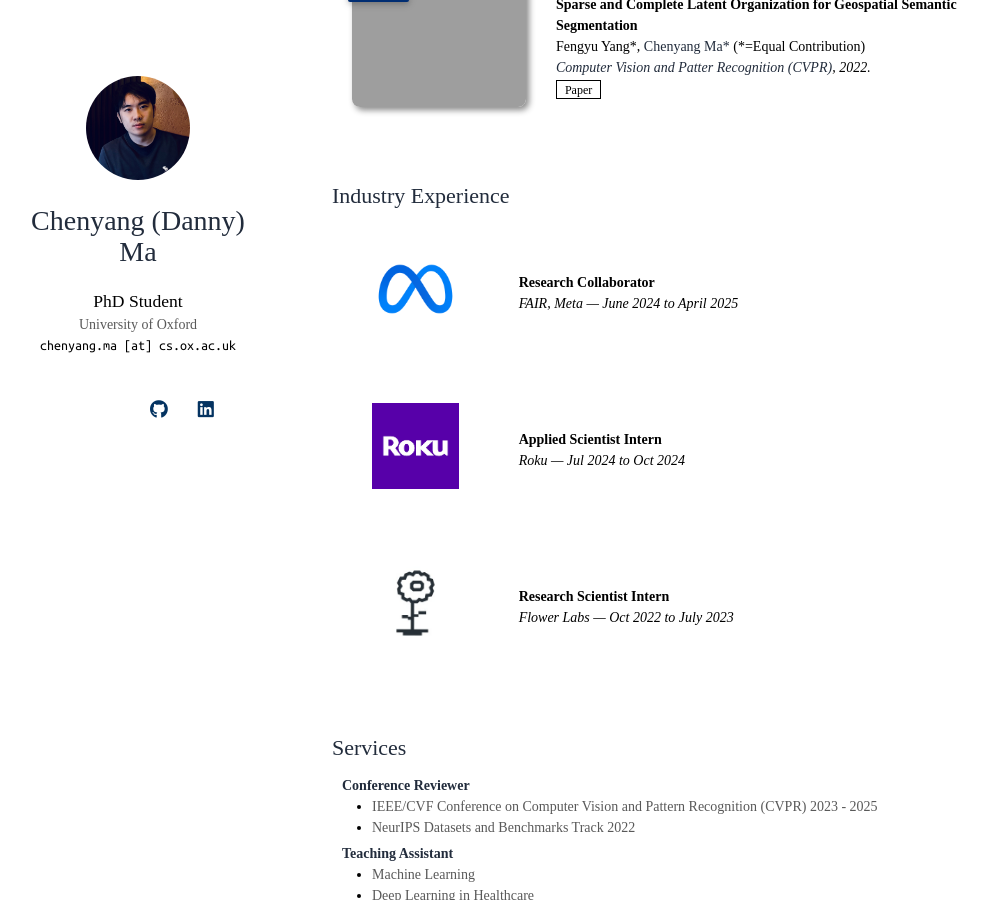
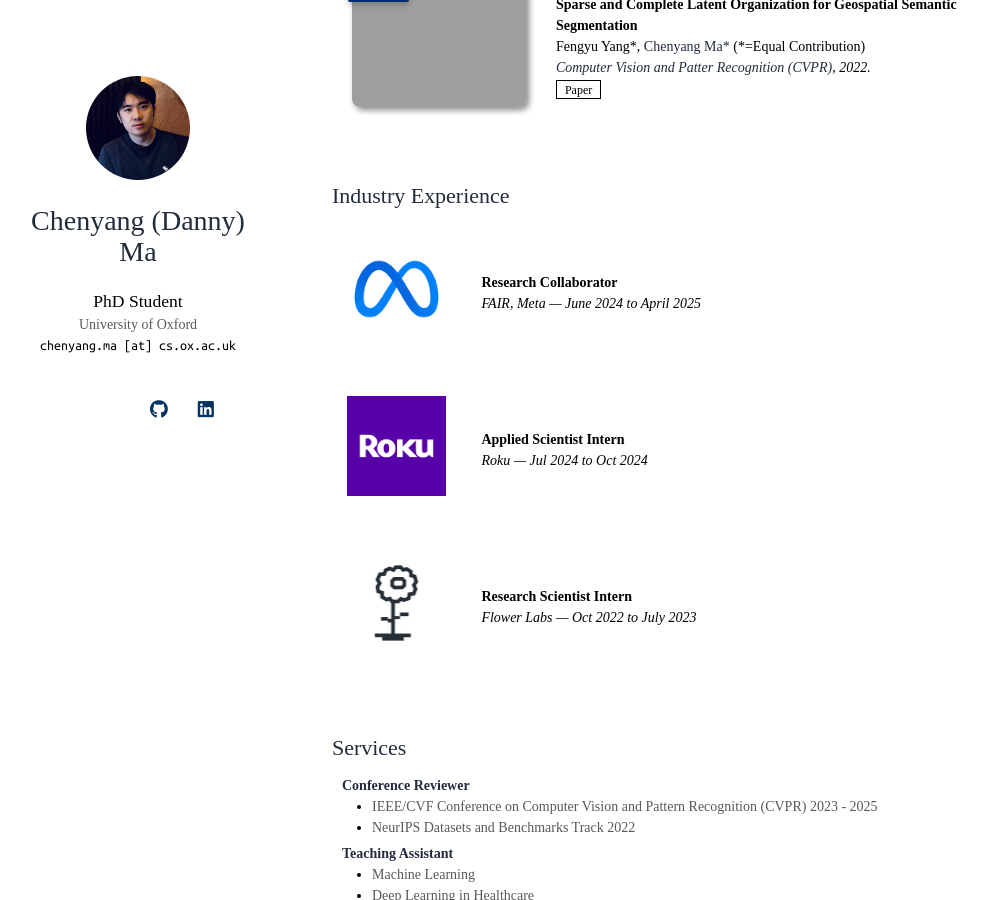
Before and after one commit to dannymcy/dannymcy.github.io, a Jekyll site: the page built from index.md, in a window 1280 px wide and 900 px high, scrolled down 1612 px. Shown: the whole window, without its empty margins (138-1126 px from the left). Built offline with Jekyll 4.4.1, drawn with Linux system fonts in a browser that asks for light colours; nearby versions of some CDN libraries; a style sheet for code colours, icons or effects is not loaded; our own code applies the rules of GitHub Pages for plain Markdown files; grey boxes are pictures that could not be loaded.

Commit message:
Make changes.

```diff
--- a/_includes/industry.md
+++ b/_includes/industry.md
@@ -6,11 +6,11 @@
 
       <!-- Meta FAIR -->
       <div class="pub-row">
-        <div class="col-sm-3 abbr" style="position: relative;padding-right: 40px;padding-left: 40px;display: flex;justify-content: center;align-items: center;">
+        <div class="col-sm-3 abbr" style="position: relative;padding-right: 15px;padding-left: 15px;display: flex;justify-content: center;align-items: center;">
           <img src="assets/img/company_logos/meta.png" style="max-height: 133px; width: auto; max-width: 100%;">
         </div>
 
-        <div class="col-sm-9" style="position: relative;padding-right: 40px;padding-left: 20px;display: flex;flex-direction: column;justify-content: center;">
+        <div class="col-sm-9" style="position: relative;padding-right: 15px;padding-left: 20px;display: flex;flex-direction: column;justify-content: center;">
           <div class="title">Research Collaborator</div>
           <div class="periodical"><em>FAIR, Meta — June 2024 to April 2025</em></div>
         </div>
@@ -19,11 +19,11 @@
 
       <!-- Roku -->
       <div class="pub-row">
-        <div class="col-sm-3 abbr" style="position: relative;padding-right: 40px;padding-left: 40px;display: flex;justify-content: center;align-items: center;">
+        <div class="col-sm-3 abbr" style="position: relative;padding-right: 15px;padding-left: 15px;display: flex;justify-content: center;align-items: center;">
           <img src="assets/img/company_logos/roku.jpg" style="max-height: 133px; width: auto; max-width: 100%;">
         </div>
 
-        <div class="col-sm-9" style="position: relative;padding-right: 40px;padding-left: 20px;display: flex;flex-direction: column;justify-content: center;">
+        <div class="col-sm-9" style="position: relative;padding-right: 15px;padding-left: 20px;display: flex;flex-direction: column;justify-content: center;">
           <div class="title">Applied Scientist Intern</div>
           <div class="periodical"><em>Roku — Jul 2024 to Oct 2024</em></div>
         </div>
@@ -32,11 +32,11 @@
 
       <!-- Flower Labs -->
       <div class="pub-row">
-        <div class="col-sm-3 abbr" style="position: relative;padding-right: 40px;padding-left: 40px;display: flex;justify-content: center;align-items: center;">
+        <div class="col-sm-3 abbr" style="position: relative;padding-right: 15px;padding-left: 15px;display: flex;justify-content: center;align-items: center;">
           <img src="assets/img/company_logos/flower.jpg" style="max-height: 133px; width: auto; max-width: 100%;">
         </div>
 
-        <div class="col-sm-9" style="position: relative;padding-right: 40px;padding-left: 20px;display: flex;flex-direction: column;justify-content: center;">
+        <div class="col-sm-9" style="position: relative;padding-right: 15px;padding-left: 20px;display: flex;flex-direction: column;justify-content: center;">
           <div class="title">Research Scientist Intern</div>
           <div class="periodical"><em>Flower Labs — Oct 2022 to July 2023</em></div>
         </div>
```
